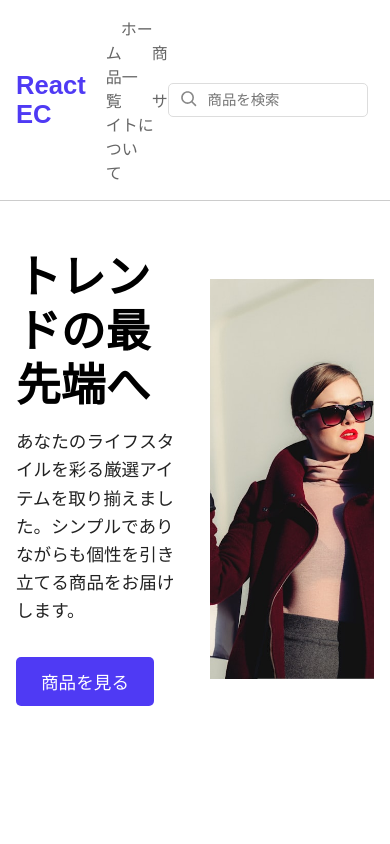
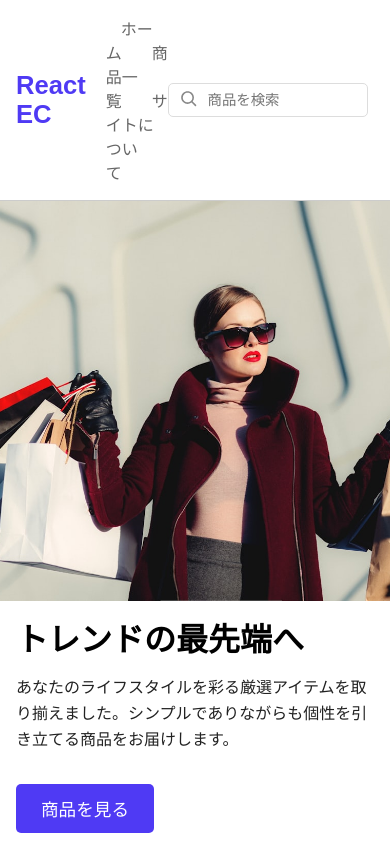
Before and after one commit to aux88/my-ec-site, a Next.js app: page / in a window 390 px wide. Shown: the top 844 px of the page. Built offline with nearby package versions, Linux system fonts and the light colour scheme; no server answers; the database is empty.

Commit message:
画像表示パフォーマンス改善

```diff
--- a/app/page.module.css
+++ b/app/page.module.css
@@ -13,6 +13,12 @@
   padding: 50px 16px;
 }
 
+@media screen and (max-width: 768px){
+  .hero{
+    padding: 0;
+  }
+}
+
 .hero__content {
   display: flex;
   justify-content: space-between;
@@ -20,10 +26,23 @@
   width: 100%;
 }
 
+@media screen and (max-width: 768px){
+  .hero__content{
+    flex-direction: column-reverse;
+  }
+}
+
 .hero__text {
   flex: 1;
   padding-right: 30px;
   text-align: left;
+}
+
+@media screen and (max-width: 768px){
+  .hero__text{
+    margin: 20px 16px 0;
+    padding: 0;
+  }
 }
 
 .hero__title {
@@ -34,11 +53,25 @@
   line-height: 1.2;
 }
 
+@media screen and (max-width: 768px){
+  .hero__title {
+    font-size: 2rem;
+  }
+}
+
+
 .hero__description {
   font-size: 1.1rem;
   margin-bottom: 2rem;
   color: #222;
   line-height: 1.6;
+}
+
+@media screen and (max-width: 768px){
+  .hero__description {
+    font-size: 1rem;
+   text-align: left;
+  }
 }
 
 .hero__imageWrapper {
@@ -49,6 +82,11 @@
   justify-content: center;
   align-items: center;
   overflow: hidden;
+}
+@media screen and (max-width: 768px){
+  .hero__imageWrapper{
+    width: 100%;
+  }
 }
 
 .hero__button {
--- a/app/page.tsx
+++ b/app/page.tsx
@@ -23,6 +23,9 @@ export default function Home() {
                         src="/images/hero-image.jpg"
                         alt="ヒーロー画像"
                         fill
+                        sizes="(max-width: 768px) 100vw,
+                            (max-width: 1080px) 50vw,
+                            33vw"
                         style={{objectFit: "cover"}}
                         priority
                         />
--- a/components/NewItemCard/NewItemCard.module.css
+++ b/components/NewItemCard/NewItemCard.module.css
@@ -4,6 +4,12 @@
     gap: 20px;
     margin: 2rem 1rem 3rem;
 
+}
+
+@media screen and (max-width:768px){
+    .product__grid {
+        grid-template-columns: repeat(2, 1fr);
+    }
 }
 
 .product__card {
--- a/components/NewItemCard/NewItemCard.tsx
+++ b/components/NewItemCard/NewItemCard.tsx
@@ -50,6 +50,7 @@ export default async function NewItemCard({numOfPreview}:NewItemCardProps) {
                     <div className={styles.product__imageWrapper}>
                         <Image src={item.imageUrls[0]} alt={item.title}
                             fill
+                            sizes="(max-width: 768px) 50vw, 25vw"
                             style={{objectFit: "cover"}}/>
                     </div>
                     <div className={styles.product__text}>
--- a/components/ProductCard/ProductCard.tsx
+++ b/components/ProductCard/ProductCard.tsx
@@ -19,6 +19,7 @@ export default function ProductCard({ product }: Props) {
                         src={product.imageUrls[0]}
                         alt=""
                         fill
+                        sizes="(max-width: 768px) 50vw, 25vw"
                         style={{objectFit: "cover"}}
                         />
             </div>
```
